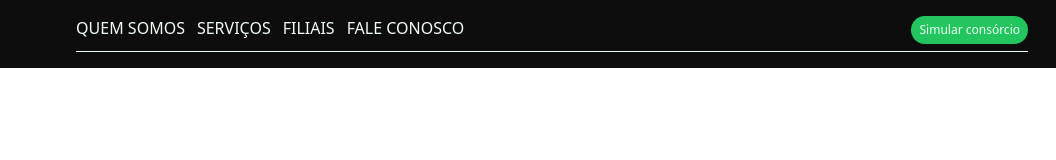
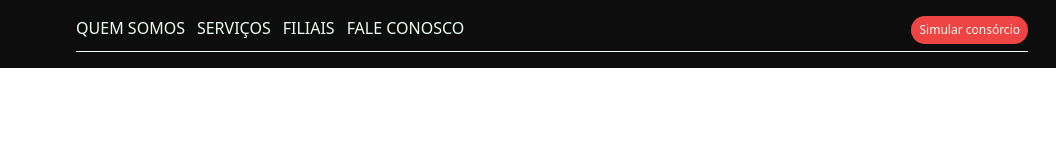
Before and after one commit to gabriel-cheng/tailwind-css-init, a website: page index.html in a window 1280 px wide. Shown: the full height of the page, 224-1280 px from the left. Drawn offline with Linux system fonts and the light colour scheme.

```diff
--- a/index.html
+++ b/index.html
@@ -24,7 +24,7 @@
                 </ul>
                 <div class="">
                     <a href="/consorcio">
-                        <button class="bg-button px-2 py-1.5 rounded-3xl text-xs font-medium hover:bg-green-50 hover:text-black hover:duration-500 lg:bg-green-500">Simular consórcio</button>
+                        <button class="bg-red-500 px-2 py-1.5 rounded-3xl text-xs font-medium hover:bg-green-50 hover:text-black hover:duration-500">Simular consórcio</button>
                     </a>
                 </div>
             </nav>
```
Also changed, not shown: README.md, dist/output.css, input.css (renamed from style.css).
